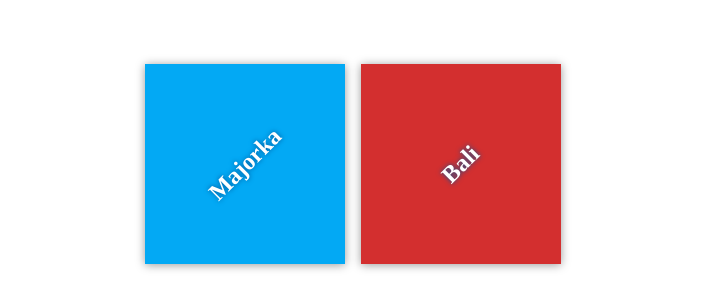
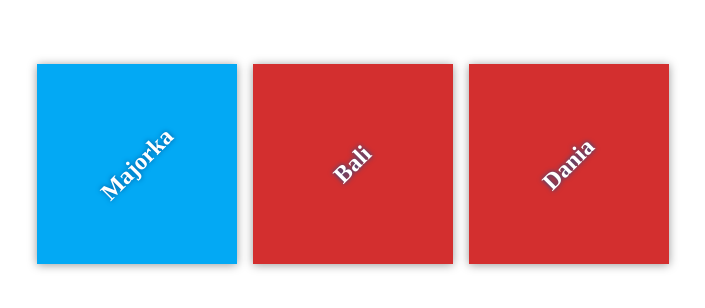
Before and after one commit to pawellesniowski/my-travel-list, a plain HTML site: page index.html in a window 1280 px wide. Shown: the part 236-544 px from the top of the page, without its empty margins (287-992 px from the left). Drawn offline with Linux system fonts and the light colour scheme.

Commit message:
adds Dania to plans

```diff
--- a/index.html
+++ b/index.html
@@ -17,6 +17,10 @@
         <div class="destination" id="paris">
             <h2>Bali</h2>
         </div>
+
+        <div class="destination" id="paris">
+            <h2>Dania</h2>
+        </div>
     </div>
 </div>
 
```
